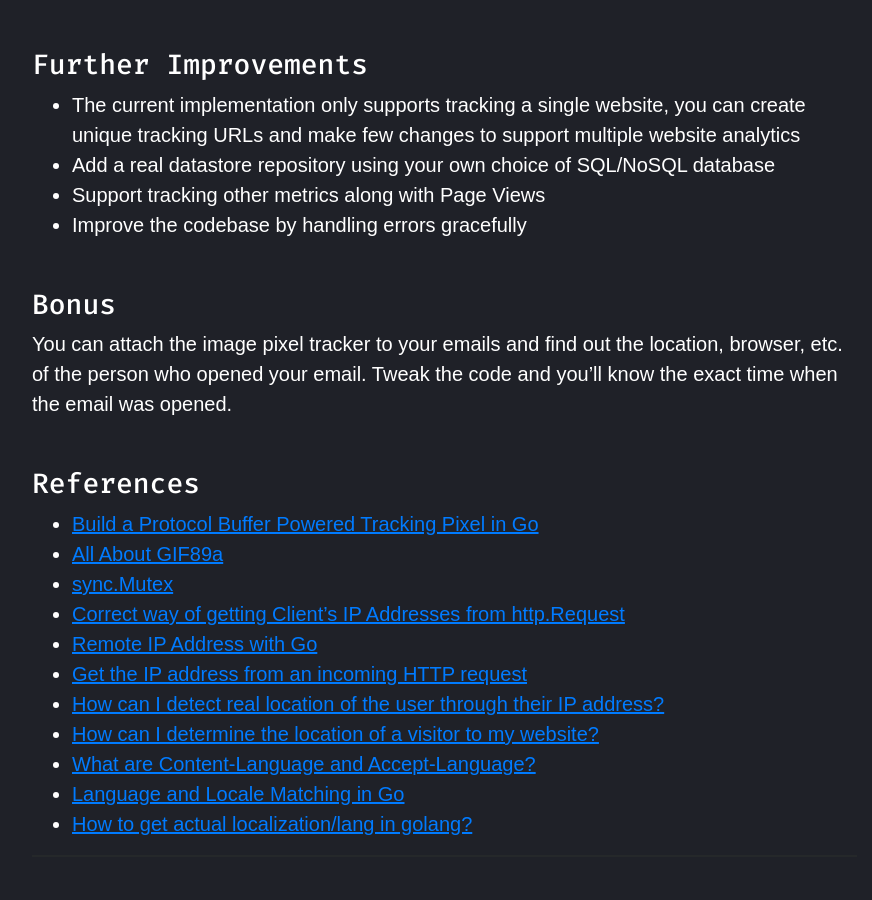
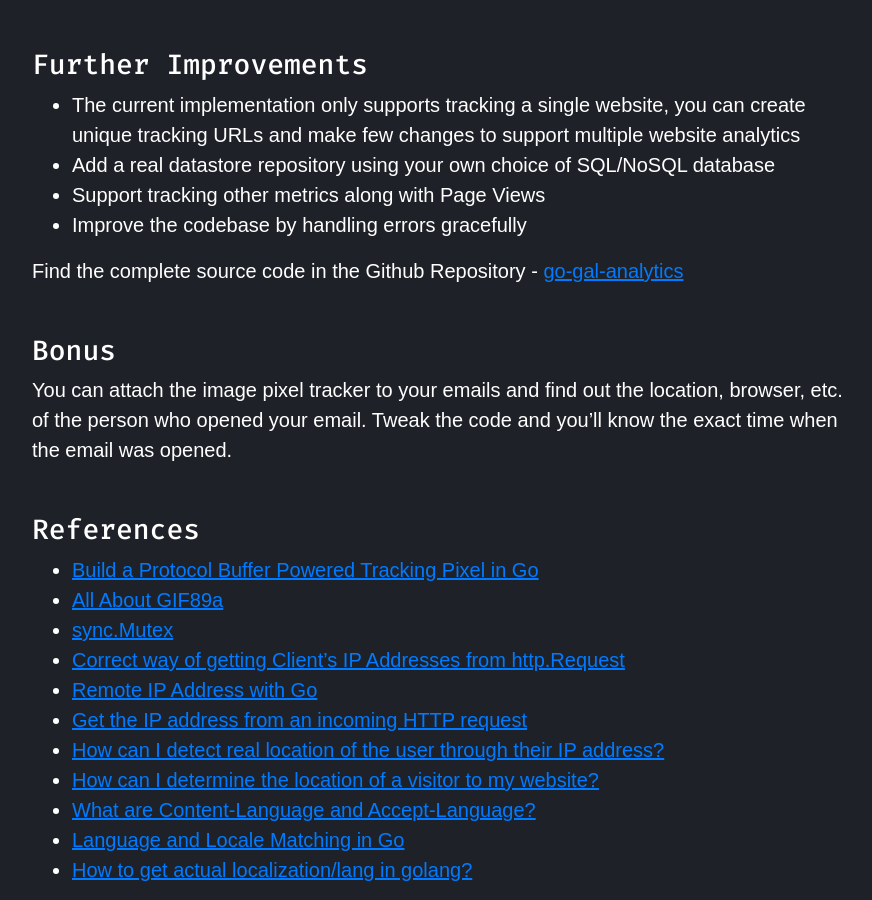
Before and after one commit to erybz/erybz.github.io, a Jekyll site: the page built from _posts/2020-06-05-build-google-analytics-in-go.markdown, in a window 1280 px wide and 900 px high, scrolled down 19324 px. Shown: the whole window, without its empty margins (338-1210 px from the left). Built offline with Jekyll 4.4.1, drawn with Linux system fonts in a browser that asks for light colours; nearby versions of some CDN libraries; some web fonts are replaced; comment, search, counter and statistics services are not loaded.

Commit message:
Update post add repo link

```diff
--- a/_posts/2020-06-05-build-google-analytics-in-go.markdown
+++ b/_posts/2020-06-05-build-google-analytics-in-go.markdown
@@ -691,6 +691,8 @@
 * Support tracking other metrics along with Page Views
 * Improve the codebase by handling errors gracefully
 
+Find the complete source code in the Github Repository - [go-gal-analytics](https://github.com/erybz/go-gal-analytics)
+
 ### Bonus
 You can attach the image pixel tracker to your emails and find out the location, browser, etc. of the person who opened your email. Tweak the code and you'll know the exact time when the email was opened.
 
```
